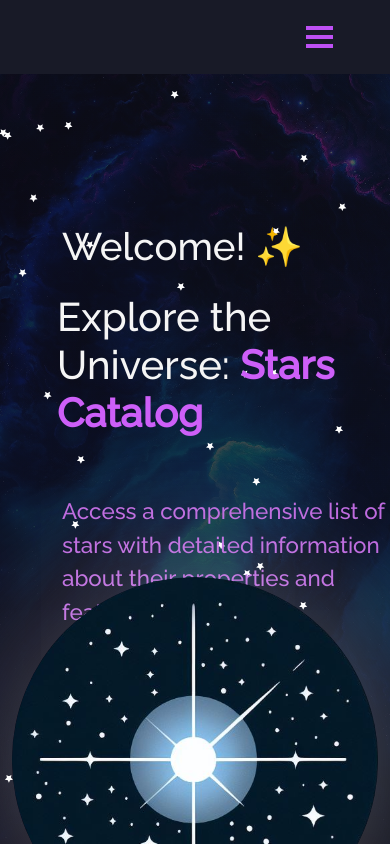
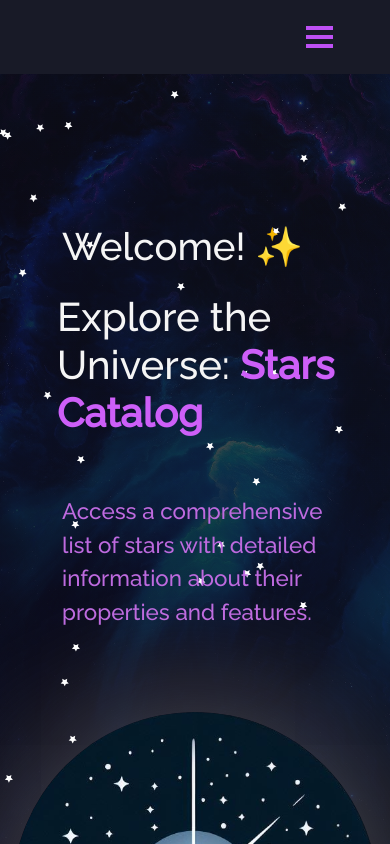
Before and after one commit to EndymionK/Nova-risk, a React (Create React App) app in the folder Nova-risk-front-V2/: page / in a window 390 px wide. Shown: the top 844 px of the page. Built offline with nearby package versions, Linux system fonts and the light colour scheme; no server answers; what react-three-fiber would draw is missing.

Commit message:
Mejorando responsive

```diff
--- a/Nova-risk-front-V2/src/style.css
+++ b/Nova-risk-front-V2/src/style.css
@@ -305,7 +305,6 @@ button:focus {
   .Typewriter__wrapper {
     font-size: 1.4em !important;
     font-weight: 500;
-    position: absolute !important;
   }
   .Typewriter__cursor {
     display: none !important;
```
